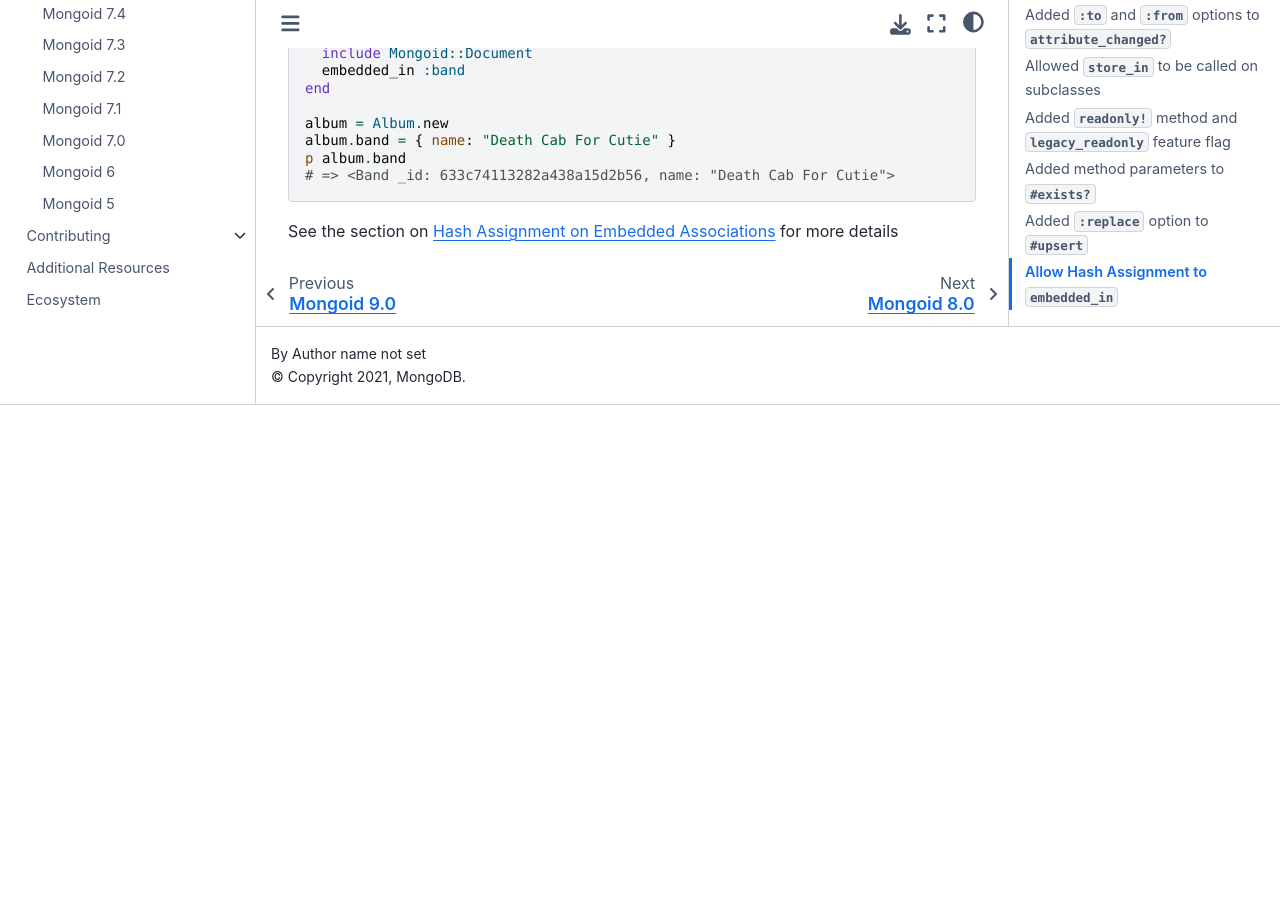
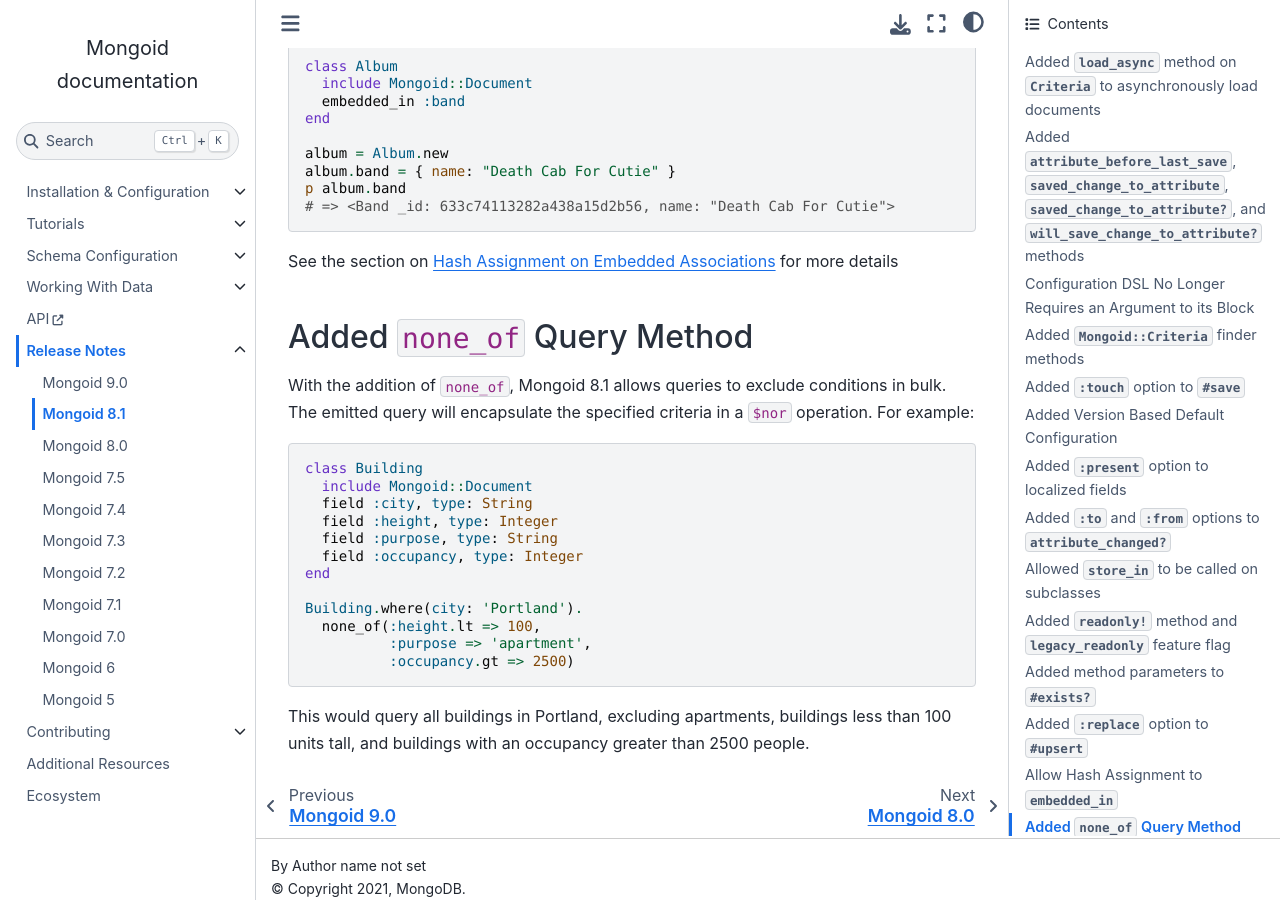
Before and after one commit to i80and/docs-mongoid, a Sphinx documentation site: the page built from docs/release-notes/mongoid-8.1.txt, in a window 1280 px wide and 900 px high, scrolled down 7373 px. Built offline with Sphinx 7.4.7 and the Sphinx Book theme 1.1.4, drawn with Linux system fonts in a browser that asks for light colours; before the commit the page ends 7778 px from its top, so only the background shows below that; some of the changed text lies outside the part shown.

Commit message:
MONGOID-5453 Add .none_of query method (#5524)
* "none_of" query method

* update docs and release notes

* fix underline for header

```diff
--- a/docs/release-notes/mongoid-8.1.txt
+++ b/docs/release-notes/mongoid-8.1.txt
@@ -372,3 +372,29 @@ example:
 
 See the section on :ref:`Hash Assignment on Embedded Associations <hash-assignment>`
 for more details
+
+
+Added ``none_of`` Query Method
+------------------------------
+
+With the addition of ``none_of``, Mongoid 8.1 allows queries to exclude
+conditions in bulk. The emitted query will encapsulate the specified
+criteria in a ``$nor`` operation. For example:
+
+.. code:: ruby
+
+  class Building
+    include Mongoid::Document
+    field :city, type: String
+    field :height, type: Integer
+    field :purpose, type: String
+    field :occupancy, type: Integer
+  end
+
+  Building.where(city: 'Portland').
+    none_of(:height.lt => 100,
+            :purpose => 'apartment',
+            :occupancy.gt => 2500)
+
+This would query all buildings in Portland, excluding apartments, buildings less than
+100 units tall, and buildings with an occupancy greater than 2500 people.
```
Also changed, not shown: docs/reference/queries.txt (+15 -1 lines).
